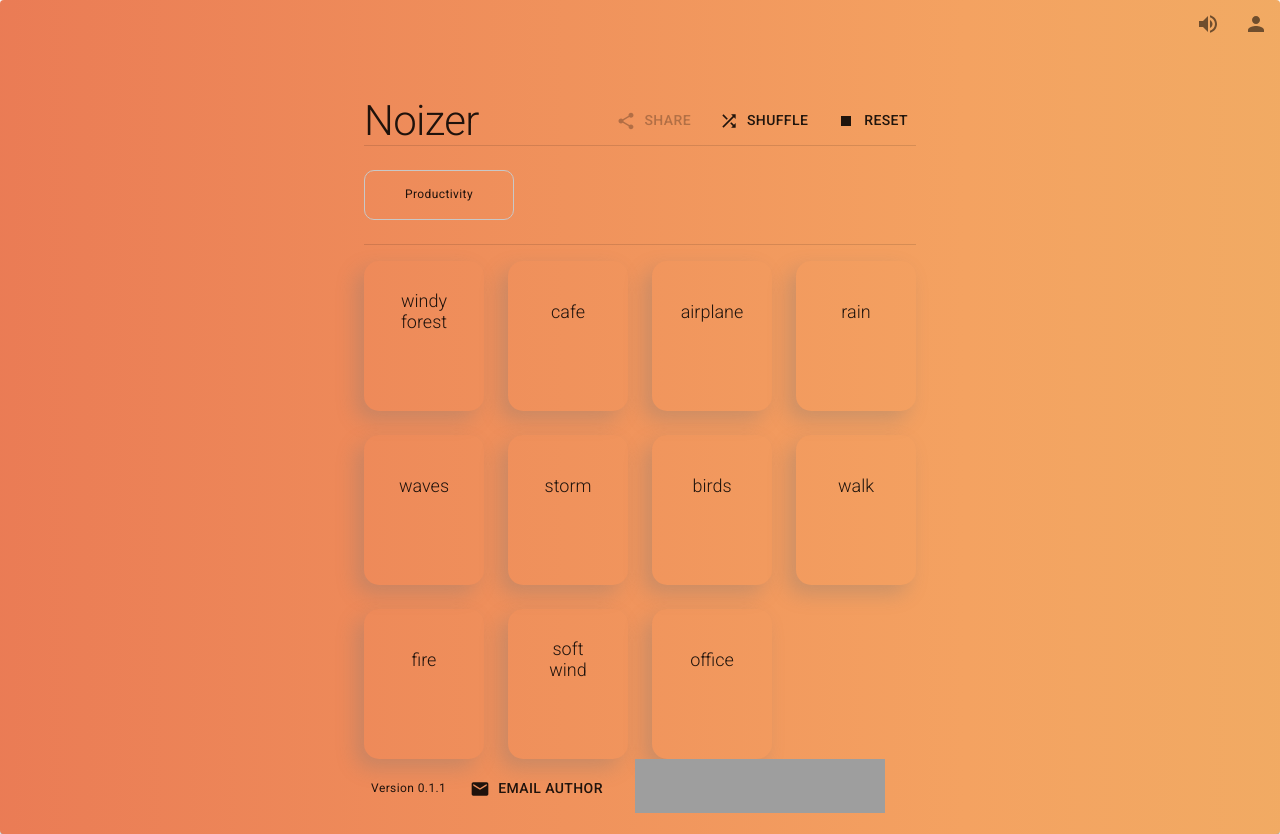
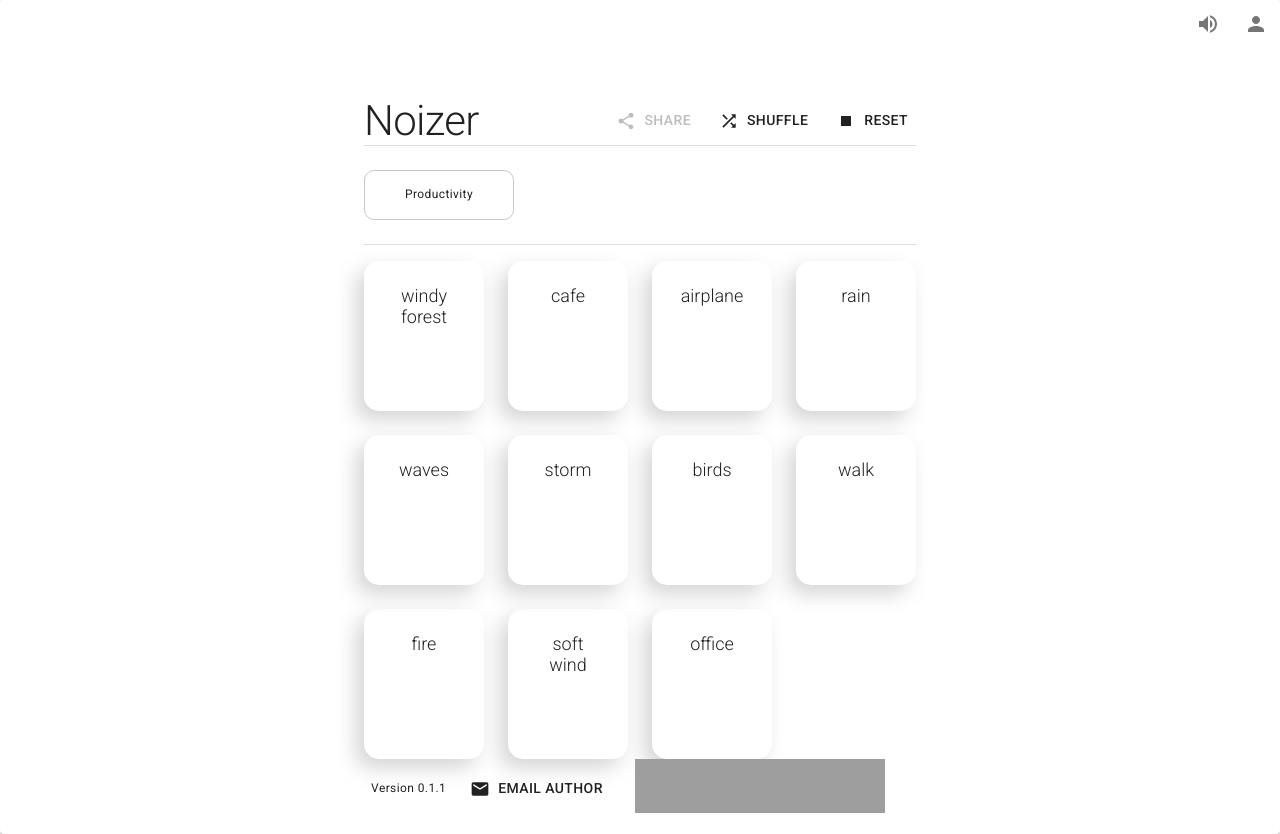
Before and after one commit to malakhov-dmitrii/noiser, a React (Create React App) app: page / in a window 1280 px wide. Built offline with nearby package versions, Linux system fonts and the light colour scheme; no server answers; grey boxes are pictures that could not be loaded.

Commit message:
new player, animated bg setup

```diff
--- a/package.json
+++ b/package.json
@@ -28,6 +28,7 @@
     "react-copy-to-clipboard": "^5.0.3",
     "react-dom": "^17.0.1",
     "react-ga": "^3.3.0",
+    "react-player": "^2.9.0",
     "react-redux": "^7.2.0",
     "react-router-dom": "^5.2.0",
     "react-scripts": "4.0.3",
--- a/src/App.scss
+++ b/src/App.scss
@@ -1,21 +1,5 @@
-.App {
-  text-align: center;
-}
-
-.App-logo {
-  height: 40vmin;
-  pointer-events: none;
-}
-
-@media (prefers-reduced-motion: no-preference) {
-  .App-logo {
-    animation: App-logo-float infinite 3s ease-in-out;
-  }
-}
-
-
 /* Main styles */
-.animatedBackground {
+body {
   position: absolute;
   width: 100%;
   height: 100%;
--- a/src/App.tsx
+++ b/src/App.tsx
@@ -1,10 +1,9 @@
-import { Box, Button, Container, createMuiTheme, IconButton, Paper, ThemeProvider, Typography } from '@material-ui/core';
+import { Box, Button, Container, createMuiTheme, IconButton, Paper, ThemeProvider, Typography, useMediaQuery } from '@material-ui/core';
 import { Email, Person, VolumeOff, VolumeUp } from '@material-ui/icons';
 import React from 'react';
 import { useDispatch, useSelector } from 'react-redux';
 import './App.scss';
 import Home from './pages/Home';
-import useTheme from './shared/hooks/useTheme';
 import { RootState } from './store';
 import { toggle } from './store/features/player';
 import { version } from '../package.json';
@@ -20,31 +19,6 @@ import { makeStyles, Theme } from '@material-ui/core/styles';
 import { BrowserRouter } from 'react-router-dom';
 
 const baseTheme = createMuiTheme();
-const defaultTheme = createMuiTheme({
-  palette: {
-    type: 'light',
-    tonalOffset: 0.5,
-  },
-  typography: {
-    h1: {
-      fontSize: baseTheme.typography.pxToRem(42),
-    },
-    h2: {
-      fontSize: baseTheme.typography.pxToRem(36),
-    },
-    h3: {
-      fontSize: baseTheme.typography.pxToRem(28),
-      fontWeight: 100,
-    },
-  },
-});
-const darkTheme = createMuiTheme({
-  palette: {
-    type: 'dark',
-    tonalOffset: 0.5,
-  },
-});
-
 // Initialize Firebase
 firebase.initializeApp(firebaseConfig);
 
@@ -60,23 +34,39 @@ const useStyles = makeStyles((theme: Theme) => ({
 
 function App() {
   const classes = useStyles();
-  const { theme } = useTheme();
+  // const { theme } = useTheme();
   const { isPlaying } = useSelector((state: RootState) => state.player);
   const { isLoggedIn, user } = useSelector((state: RootState) => state.auth);
   const dispatch = useDispatch();
 
+  const prefersDarkMode = useMediaQuery('(prefers-color-scheme: dark)');
+
+  const theme = React.useMemo(
+    () =>
+      createMuiTheme({
+        palette: {
+          type: prefersDarkMode ? 'dark' : 'light',
+        },
+        typography: {
+          h1: {
+            fontSize: baseTheme.typography.pxToRem(42),
+          },
+          h2: {
+            fontSize: baseTheme.typography.pxToRem(36),
+          },
+          h3: {
+            fontSize: baseTheme.typography.pxToRem(28),
+            fontWeight: 100,
+          },
+        },
+      }),
+    [prefersDarkMode]
+  );
+
   return (
     <BrowserRouter>
-      <ThemeProvider theme={theme === 'dark' ? darkTheme : defaultTheme}>
-        <Box
-          minHeight="100vh"
-          height="auto"
-          component={Paper}
-          display="flex"
-          justifyContent="space-between"
-          flexDirection="column"
-          className="animatedBackground"
-        >
+      <ThemeProvider theme={theme}>
+        <Box minHeight="100vh" height="auto" component={Paper} display="flex" justifyContent="space-between" flexDirection="column">
           <Box display="flex" justifyContent="flex-end">
             <IconButton onClick={() => dispatch(toggle())}>{isPlaying ? <VolumeUp /> : <VolumeOff />}</IconButton>
             <IconButton
@@ -97,7 +87,7 @@ function App() {
               <Home />
             </Box>
           </Container>
-          <Box display="flex" justifyContent="center" alignItems="center" pb={2}>
+          <Box display="flex" justifyContent="center" alignItems="center" pb={2} flexWrap="wrap">
             <Typography variant="caption">Version {version}</Typography>
             <Box width={20}></Box>
             <Button variant="text" startIcon={<Email />} href="mailto:mitia2022@gmail.com" target="_blank" rel="noopener">
--- a/src/pages/Home/components/EffectItem/EffectItem.tsx
+++ b/src/pages/Home/components/EffectItem.tsx
@@ -1,13 +1,13 @@
 /* eslint-disable react-hooks/exhaustive-deps */
 import { Box, Slider, Typography } from '@material-ui/core';
-import React, { FC, useEffect, useState } from 'react';
+import React, { FC } from 'react';
 
 import { makeStyles, Theme } from '@material-ui/core/styles';
-import { Howl } from 'howler';
 import cn from 'classnames';
 import { useDispatch, useSelector } from 'react-redux';
-import { setVolume, Sound, toggleSound } from '../../../../store/features/player';
-import { RootState } from '../../../../store';
+import { setVolume, Sound, toggleSound } from '../../../store/features/player';
+import { RootState } from '../../../store';
+import ReactPlayer from 'react-player';
 
 interface Props {
   item: Sound;
@@ -35,24 +35,6 @@ const EffectItem: FC<Props> = ({ item }) => {
   const { activeSounds, isPlaying } = useSelector((state: RootState) => state.player);
 
   const activeItem = activeSounds.find(i => item.title === i.title)!;
-  const playing = !!activeItem && isPlaying;
-
-  const [sound] = useState<Howl>(
-    new Howl({
-      src: [item.file],
-      volume: activeItem?.volume || 0.5,
-      loop: true,
-    })
-  );
-
-  useEffect(() => {
-    return () => sound.unload();
-  }, []);
-
-  useEffect(() => {
-    if (playing) sound.play();
-    if (!playing) sound.stop();
-  }, [playing]);
 
   return (
     <Box
@@ -77,6 +59,21 @@ const EffectItem: FC<Props> = ({ item }) => {
         {item.title}
       </Typography>
 
+      <ReactPlayer
+        width={0}
+        playing={!!activeItem}
+        muted={!isPlaying}
+        volume={activeItem?.volume}
+        loop
+        url={item.file}
+        config={{
+          file: {
+            forceAudio: true,
+          },
+        }}
+      />
+
+      {!!activeItem && (
         <Box
           width="100%"
           height={50}
@@ -84,7 +81,6 @@ const EffectItem: FC<Props> = ({ item }) => {
             e.stopPropagation();
           }}
         >
-        {playing && (
           <Slider
             value={activeItem.volume}
             min={0}
@@ -94,11 +90,10 @@ const EffectItem: FC<Props> = ({ item }) => {
               e.preventDefault();
               e.stopPropagation();
               dispatch(setVolume({ title: activeItem.title, amount: newValue as number }));
-              sound.volume(newValue as number);
             }}
           />
+        </Box>
       )}
-      </Box>
     </Box>
   );
 };
--- a/src/pages/Home/components/EffectItem/index.ts
+++ /dev/null
@@ -1,2 +0,0 @@
-
-export {default} from './EffectItem'
```
Also changed, not shown: public/site.webmanifest (added), 1 other file (tests, documents, lock files or other folders). Lines whose indentation alone changed are shown as unchanged.
